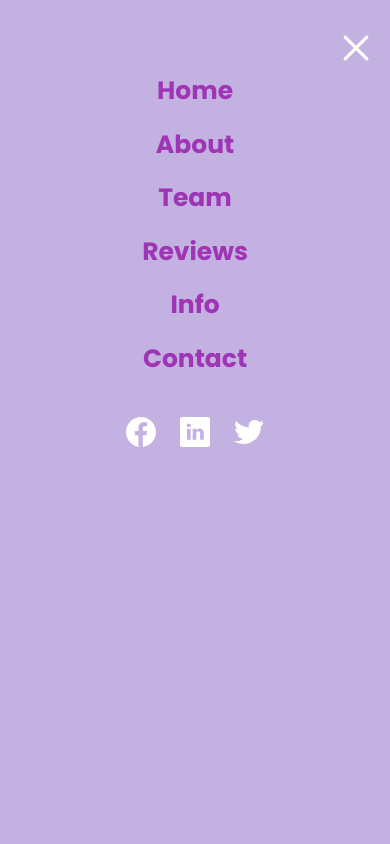
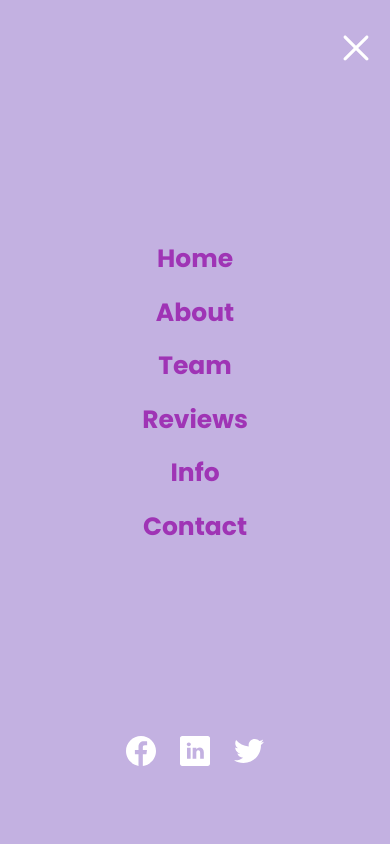
Before and after one commit to oyousaf/pollards, a React (Vite) app: page / in a window 390 px wide. Both pictures are taken after a click on the button 360 px from the left and 38 px from the top of the page. Shown: the top 844 px of the page. Built offline with nearby package versions, Linux system fonts and the light colour scheme.

Commit message:
squashing bugs

```diff
--- a/src/components/Nav.jsx
+++ b/src/components/Nav.jsx
@@ -114,7 +114,7 @@ const Nav = () => {
                 />
               </button>
 
-              <ul className="list-none flex flex-col items-center mt-8">
+              <ul className="list-none flex flex-col items-center pt-[200px]">
                 {navLinks.map((nav) => (
                   <MobiLink
                     key={nav.id}
@@ -129,7 +129,7 @@ const Nav = () => {
                 ))}
               </ul>
 
-              <div className="w-full flex flex-col justify-between items-center pt-6">
+              <div className="w-full flex flex-col justify-between items-center pt-[175px]">
                 <p className="flex flex-row bottom-0">
                   {socialMedia.map((social, index) => (
                     <a
```
